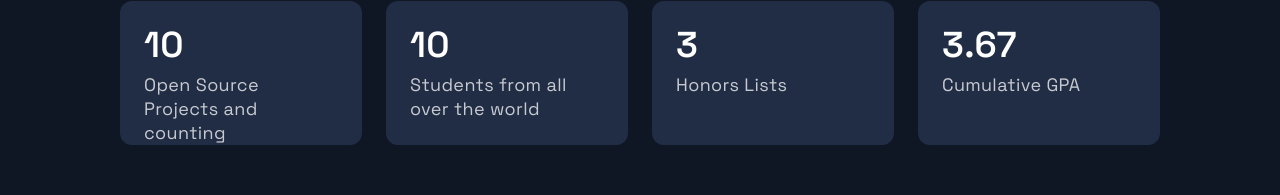
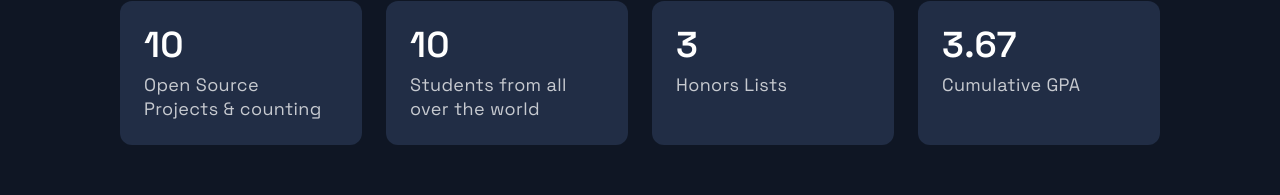
Before and after one commit to YasserShkeir/portfolio, a Next.js app: page / in a window 1280 px wide. Shown: the part 2735-2930 px from the top of the page. Built offline with nearby package versions, Linux system fonts and the light colour scheme.

Commit message:
commit on main

```diff
--- a/src/components/Acomplishments/Acomplishments.js
+++ b/src/components/Acomplishments/Acomplishments.js
@@ -8,7 +8,7 @@ import {
 import { Box, Boxes, BoxNum, BoxText } from "./AcomplishmentsStyles";
 
 const data = [
-  { number: 10, text: "Open Source Projects and counting" },
+  { number: 10, text: "Open Source Projects & counting" },
   { number: 10, text: "Students from all over the world" },
   { number: 3, text: "Honors Lists" },
   { number: 3.67, text: "Cumulative GPA" },
```
